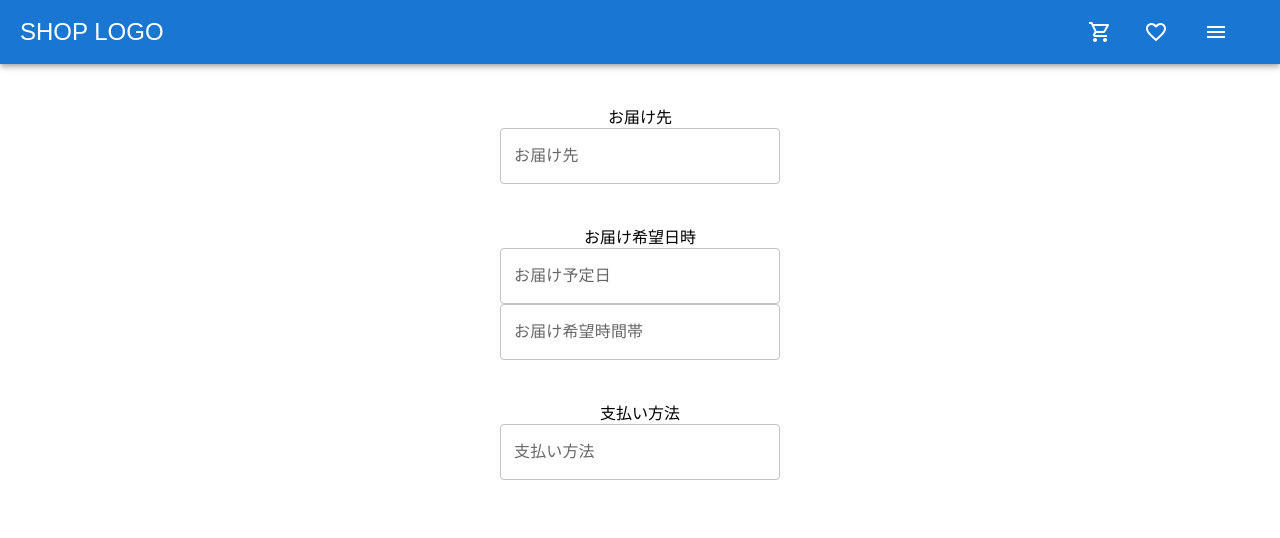
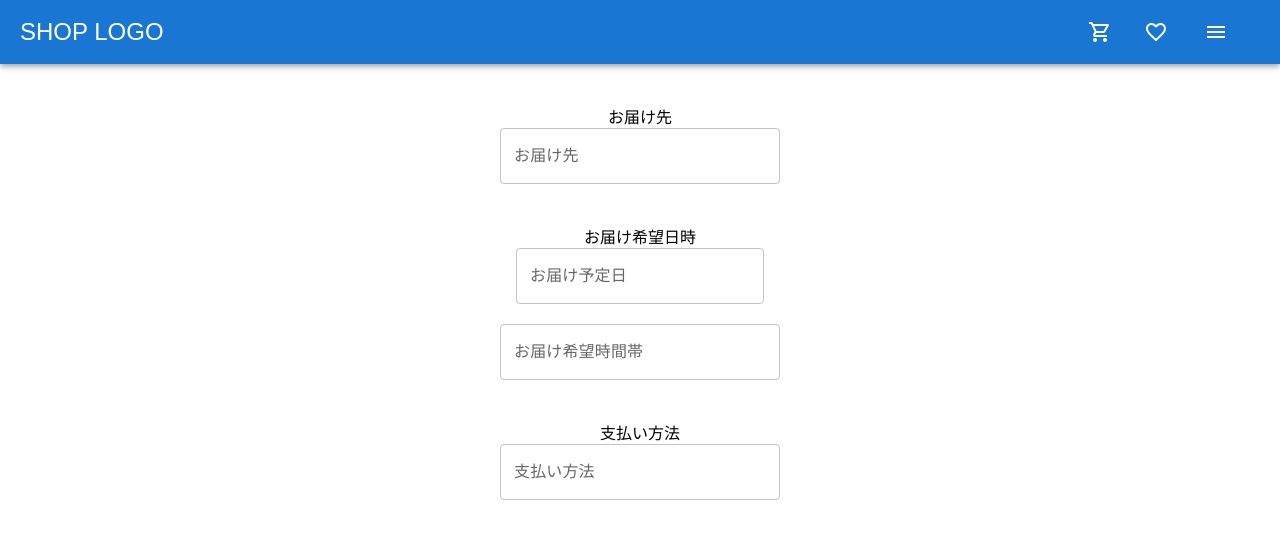
Before and after one commit to Onepiece2424/shampoo_ec_site, a React (Create React App) app in the folder frontend/: page /order in a window 1280 px wide. Shown: the top 538 px of the page. Built offline with nearby package versions, Linux system fonts and the light colour scheme.

Commit message:
Field componentにdate-pickerを導入

```diff
--- a/frontend/src/App.js
+++ b/frontend/src/App.js
@@ -14,10 +14,15 @@ import SignIn from './components/sign_in/SignIn';
 import SignUp from './components/sign_up/SignUp';
 import SignUpConfirmation from './components/sign_up/SignUpConfirmation';
 
+// date-picker
+import { LocalizationProvider } from '@mui/x-date-pickers';
+import { AdapterDayjs } from '@mui/x-date-pickers/AdapterDayjs'
+
 function App() {
   return (
     <div className='App'>
       <Header />
+      <LocalizationProvider dateAdapter={AdapterDayjs}>
         <Routes>
           <Route path="/" element={<Top />} />
           <Route path="users/sign_up" element={<SignUp />} />
@@ -30,6 +35,7 @@ function App() {
           <Route path="/items/:id" element={<ItemDetail />} />
           <Route path="*" element={<NotFound />} />
         </Routes>
+      </LocalizationProvider>
     </div>
   );
 }
--- /dev/null
+++ b/frontend/src/components/order/DatePickerField.jsx
@@ -0,0 +1,25 @@
+import React from 'react';
+// import DatePicker from '@mui/lab/DatePicker';
+import { DatePicker } from '@mui/x-date-pickers';
+import TextField from '@mui/material/TextField';
+
+const DatePickerField = ({
+  input: { value, onChange },
+  meta: { touched, error },
+  ...custom
+}) => {
+  return (
+    <div>
+      <DatePicker
+        {...custom}
+        value={value || null}
+        onChange={onChange}
+        renderInput={(params) =>
+          <TextField {...params} error={touched && error} />
+        }
+      />
+    </div>
+  );
+};
+
+export default DatePickerField;
--- a/frontend/src/components/order/Order.jsx
+++ b/frontend/src/components/order/Order.jsx
@@ -2,6 +2,7 @@ import React from 'react'
 import { Field, reduxForm } from 'redux-form';
 // components
 import { renderTextField } from '../modules/renderTextField';
+import DatePickerField from './DatePickerField';
 
 const Addressee = (props) => {
 
@@ -28,10 +29,10 @@ const Addressee = (props) => {
           <div>お届け希望日時</div>
           <Field
             name="appointed_delivery_date"
-            component={renderTextField}
+            component={DatePickerField}
             label="お届け予定日"
             placeholder="お届け予定日を入力してください。"
-            style={{ width: 280 }}
+            // style={{ width: 280 }}
           />
           <br></br>
           <Field
```
Lines whose indentation alone changed are shown as unchanged.
